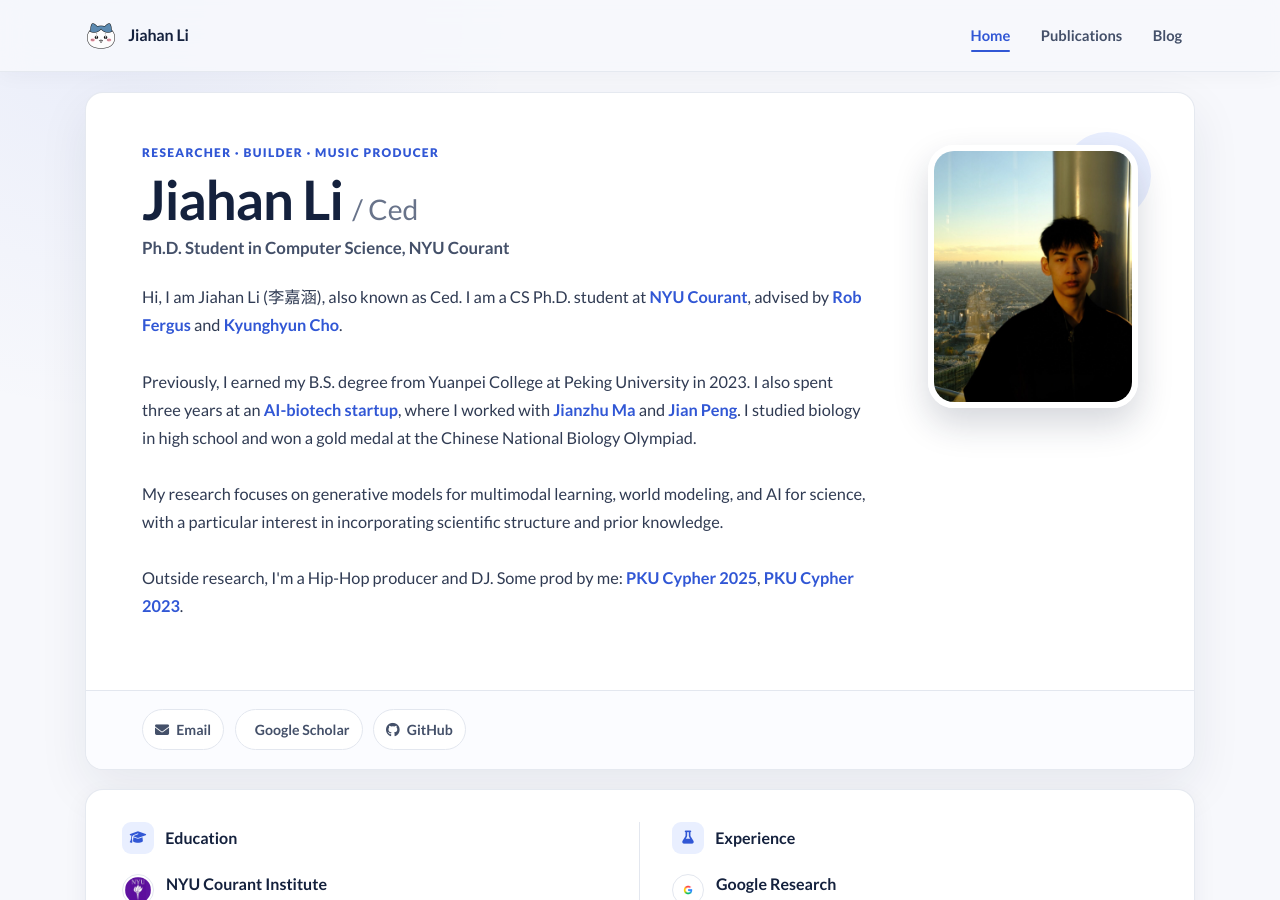
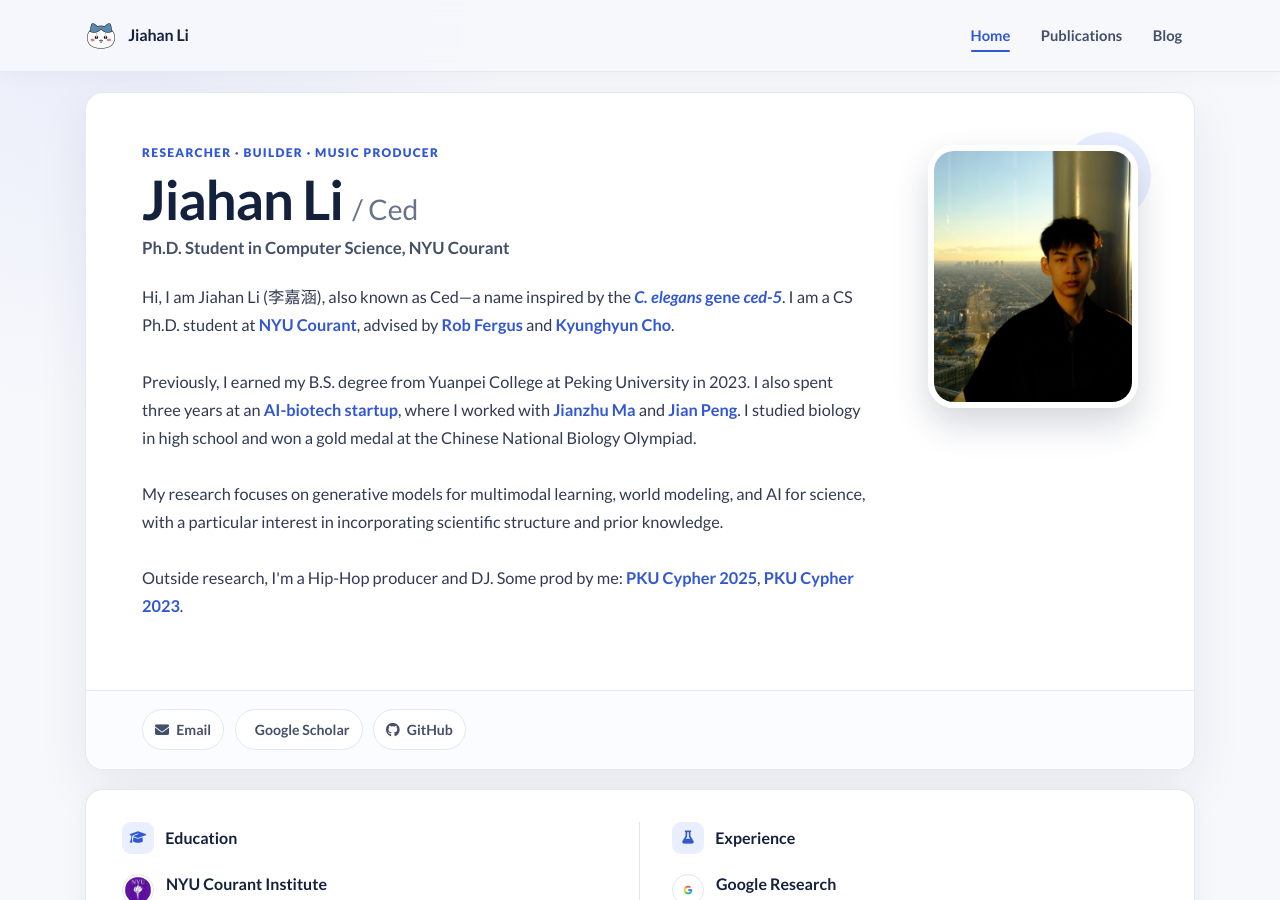
Before and after one commit to Ced3-han/Ced3-han.github.io, a Jekyll site: the page built from index.html, in a window 1280 px wide and 900 px high. Built offline with Jekyll 4.4.1, drawn with Linux system fonts in a browser that asks for light colours; a style sheet for code colours, icons or effects is not loaded.

```diff
--- a/_data/profile.yml
+++ b/_data/profile.yml
@@ -17,7 +17,7 @@ github: Ced3-han
 # orcid: 0000-0000-0000-0000
 
 short_bio: >-
-  Hi, I am Jiahan Li (李嘉涵), also known as Ced. I am a CS Ph.D. student at <a href="https://cims.nyu.edu/dynamic/">NYU Courant</a>, advised by <a href="https://www.linkedin.com/in/rob-fergus-057808364/">Rob Fergus</a> and <a href="https://kyunghyuncho.me/">Kyunghyun Cho</a>.<br><br>
+  Hi, I am Jiahan Li (李嘉涵), also known as Ced—a name inspired by the <a href="https://www.nature.com/articles/33163"><i>C. elegans</i> gene <i>ced-5</i></a>. I am a CS Ph.D. student at <a href="https://cims.nyu.edu/dynamic/">NYU Courant</a>, advised by <a href="https://www.linkedin.com/in/rob-fergus-057808364/">Rob Fergus</a> and <a href="https://kyunghyuncho.me/">Kyunghyun Cho</a>.<br><br>
 
   Previously, I earned my B.S. degree from Yuanpei College at Peking University in 2023. I also spent three years at an <a href="https://www.earendil.bio/">AI-biotech startup</a>, where I worked with <a href="https://majianzhu.com/">Jianzhu Ma</a> and <a href="https://jianpeng.web.engr.illinois.edu/">Jian Peng</a>. I studied biology in high school and won a gold medal at the Chinese National Biology Olympiad.<br><br>
 
--- a/publications.html
+++ b/publications.html
@@ -12,7 +12,6 @@ body_attr: >-
 <header class="page-header">
     <p class="eyebrow">Research</p>
     <h1>Publications</h1>
-    <p>Selected work in generative modeling, geometric deep learning, and AI for science.</p>
 </header>
 
 <div class="row">
```
